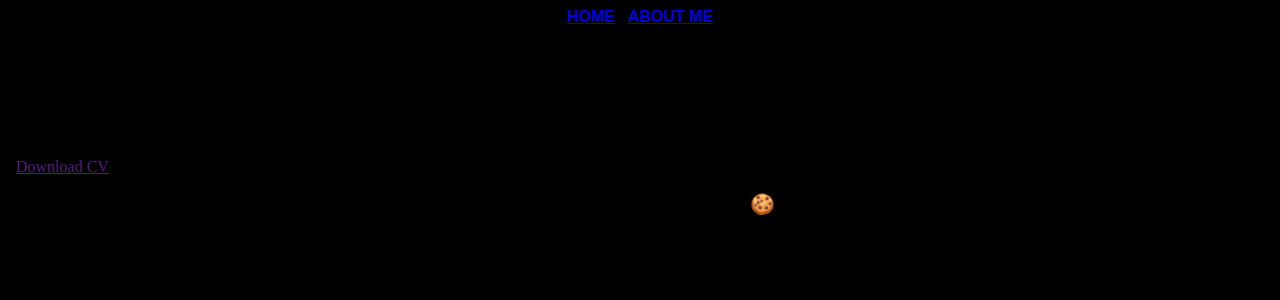
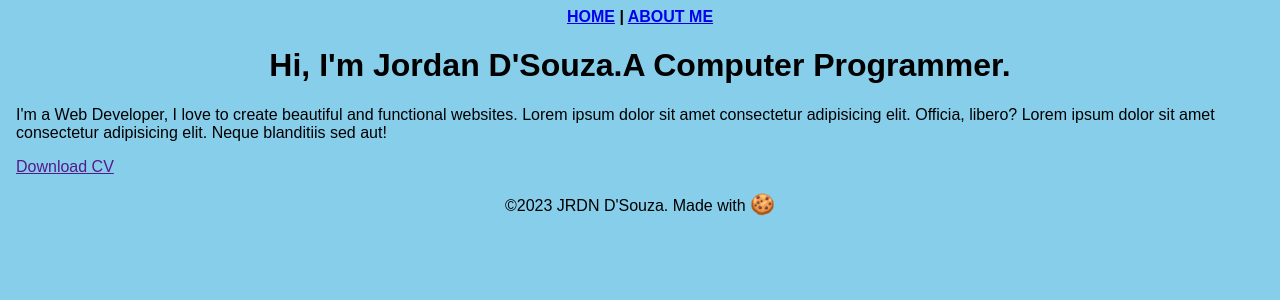
Before and after one commit to JRDNXr/jrdns-website, a React (Create React App) app: page / in a window 1280 px wide. Shown: the top 300 px of the page. Built offline with nearby package versions, Linux system fonts and the light colour scheme.

Commit message:
Commit 3.01
- Changed background colour

```diff
--- a/src/index.css
+++ b/src/index.css
@@ -1,3 +1,4 @@
 html {
-  background-color: black;
+    background-color: skyblue;
+    font-family: Arial;
 }
```
